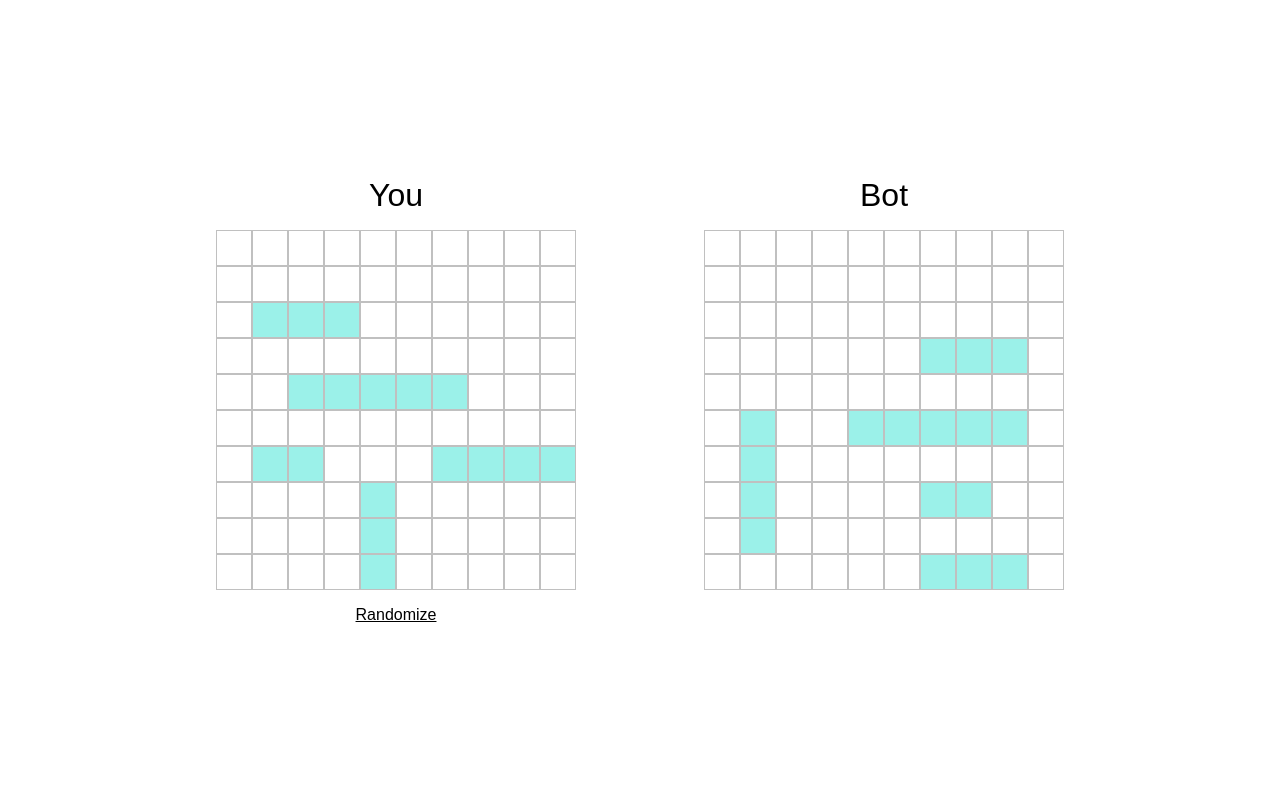
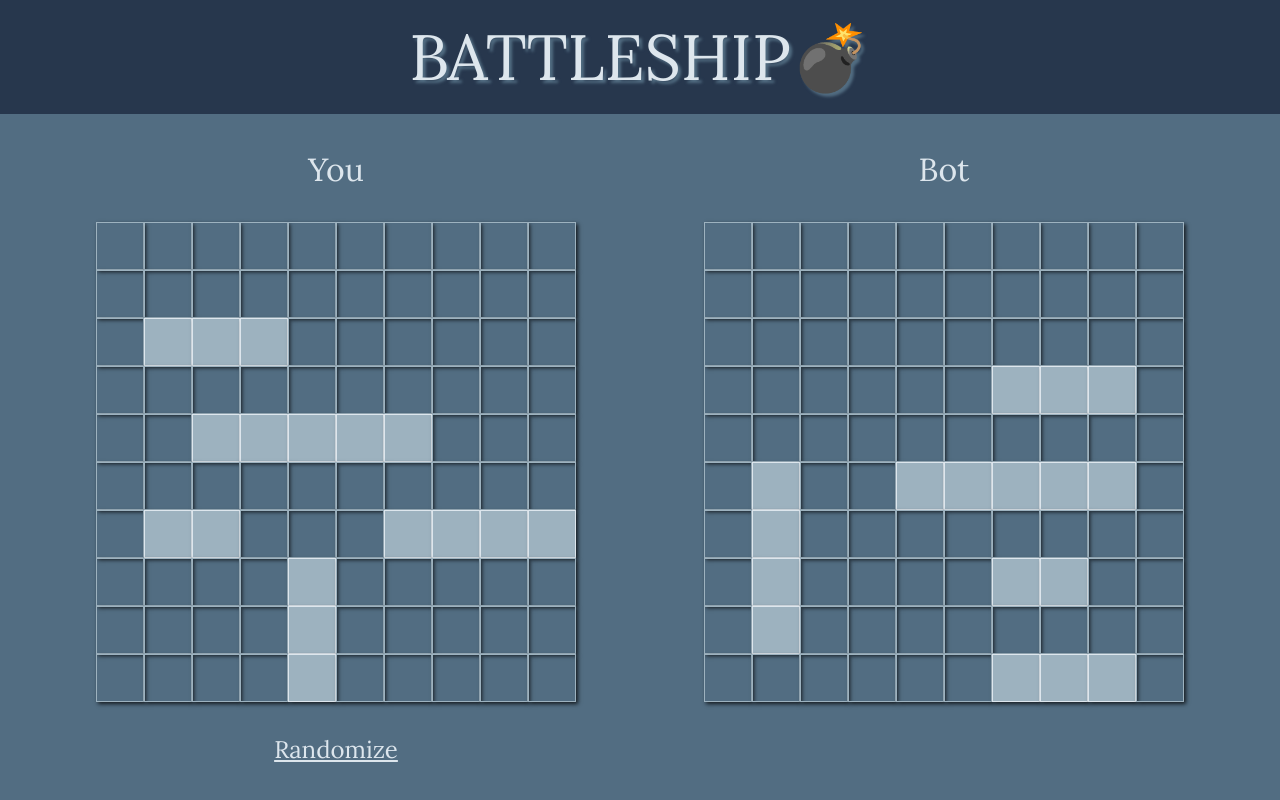
Before and after one commit to suix0/battleship, a website built with webpack: page src/index.html in a window 1280 px wide. Built offline with nearby package versions, Linux system fonts and the light colour scheme.

Commit message:
Added styling and coloring

```diff
--- a/src/index.html
+++ b/src/index.html
@@ -4,8 +4,12 @@
   <meta charset="UTF-8">
   <meta name="viewport" content="width=device-width, initial-scale=1.0">
   <title>Battleship</title>
+  <link rel="preconnect" href="https://fonts.googleapis.com">
+  <link rel="preconnect" href="https://fonts.gstatic.com" crossorigin>
+  <link href="https://fonts.googleapis.com/css2?family=Lora:ital,wght@0,400..700;1,400..700&display=swap" rel="stylesheet">
 </head>
 <body>
+  <header>BATTLESHIP💣</header>
   <div class="main">
 
   </div>
--- a/src/styles.css
+++ b/src/styles.css
@@ -1,10 +1,28 @@
+* {
+  box-sizing: border-box;
+}
+
+:root {
+  --bg-clr: #27374D;
+  --scnd-clr: #526D82;
+  --thrd-clr: #9DB2BF;
+  --last-clr: #DDE6ED;
+}
+
 body {
   margin: 0;
   height: 100svh;
   display: flex;
-  justify-content: center;
+  flex-direction: column;
+  justify-content: flex-start;
   align-items: center;
-  font-family: Arial, Helvetica, sans-serif;
+  font-family: 'Lora', serif;
+  background-color: var(--scnd-clr);
+  color: var(--last-clr);
+}
+
+a {
+  font-size: 1.5rem;
 }
 
 p {
@@ -12,9 +30,18 @@ p {
   margin: 0;
 }
 
+header {
+  font-size: 4rem;
+  width: 100%;
+  background-color: var(--bg-clr);
+  text-align: center;
+  padding: 1rem;
+  text-shadow: 3px 3px 3px var(--scnd-clr);
+}
 
 .main {
   display: flex;
+  margin: auto;
   gap: 8rem;
 }
 
@@ -24,7 +51,7 @@ p {
   flex-direction: column;
   align-items: center;
   width: fit-content;
-  gap: 1rem;
+  gap: 2rem;
 }
 
 
@@ -41,15 +68,16 @@ p {
 
 .cell,
 .ship {
-  width: 34px;
-  height: 34px;
+  width: 48px;
+  height: 48px;
+  box-shadow: 2px 2px 4px 0 rgba(0,0,0,0.75);
 }
 
 .cell {
-  border: 1px solid silver;
+  border: 1px solid var(--thrd-clr);
 }
 
 .ship {
-  border: 1px solid silver;
-  background-color: rgb(155, 241, 233);
+  border: 1px solid var(--last-clr);
+  background-color: var(--thrd-clr);
 }
```
